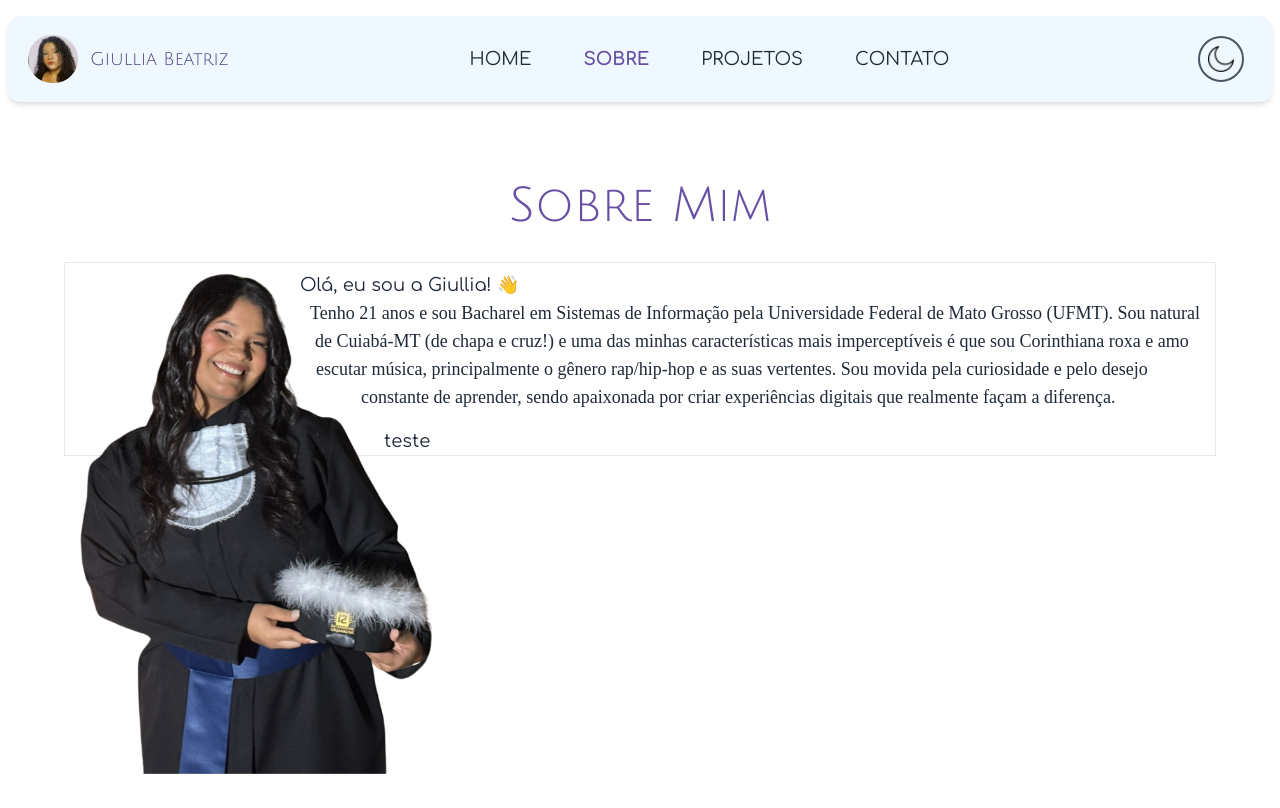
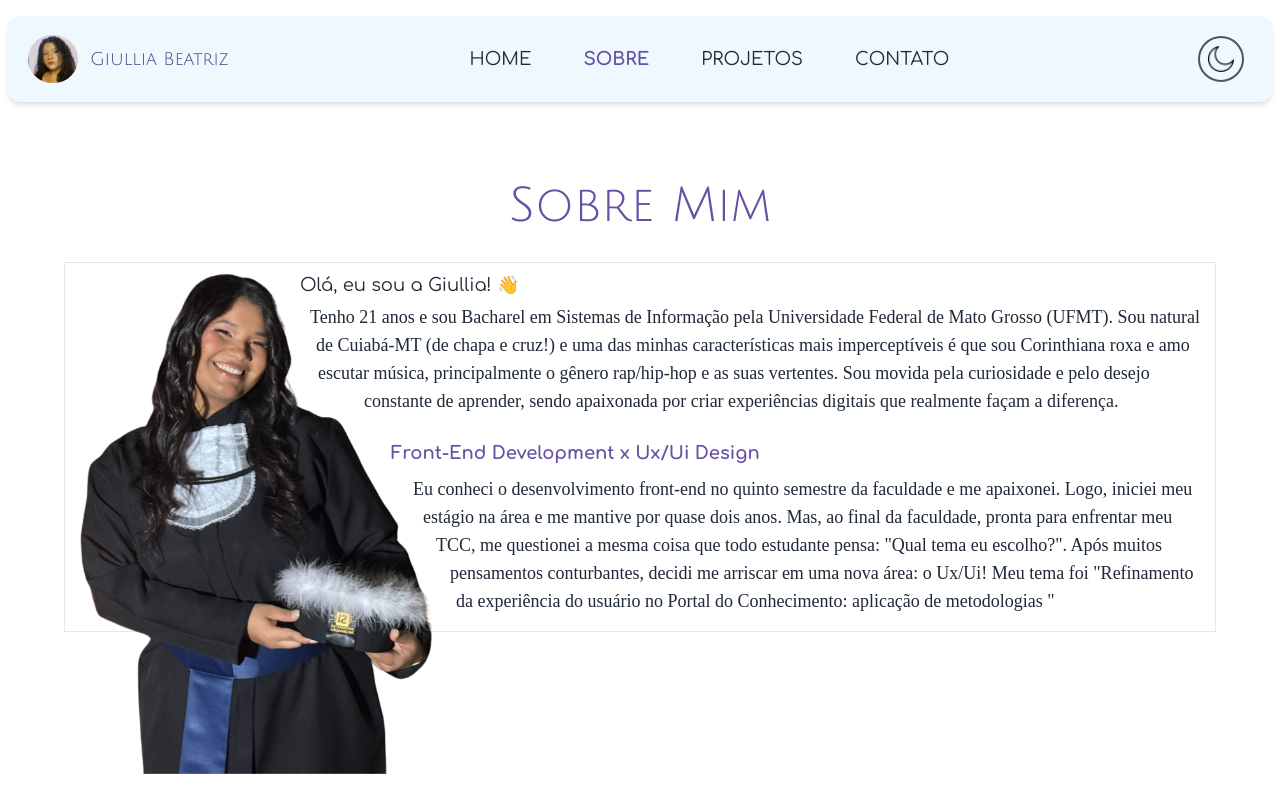
Before and after one commit to giulliabeatriz/portfolio, a React (Vite) app: page /sobre in a window 1280 px wide. Built offline with nearby package versions, Linux system fonts and the light colour scheme; a web font is replaced by a local one.

Commit message:
[add]: subindo alterações nos parágrafos

```diff
--- a/src/components/Pages/Sobre.jsx
+++ b/src/components/Pages/Sobre.jsx
@@ -14,16 +14,20 @@ const Sobre = () => {
           className="float-left w-1/2 md:w-1/3 mr-6 h-auto shape-image"
         />
 
-        <p className="mt-2 mb-0">
+        <p className="mt-2 mb-1">
           Olá, eu sou a Giullia! 👋
         </p>
-        <p className="mb-4 font-corpo">
+        <p className="mb-6 font-corpo">
           Tenho 21 anos e sou Bacharel em Sistemas de Informação pela Universidade Federal de Mato Grosso (UFMT).
           Sou natural de Cuiabá-MT (de chapa e cruz!) e uma das minhas características mais imperceptíveis é que sou Corinthiana roxa e amo escutar música, principalmente o gênero rap/hip-hop e as suas vertentes.
           Sou movida pela curiosidade e pelo desejo constante de aprender, sendo apaixonada por criar experiências digitais que realmente façam a diferença.
         </p>
-        <p>
-          teste
+        <p className="mb-2 font-xl font-bold mb-0 text-primary">
+          Front-End Development x Ux/Ui Design
+        </p>
+        <p className="mb-4 font-corpo">
+          Eu conheci o desenvolvimento front-end no quinto semestre da faculdade e me apaixonei. Logo, iniciei meu estágio na área e me mantive por quase dois anos. Mas, ao final da faculdade, pronta para enfrentar meu TCC, me questionei a mesma coisa que todo estudante pensa: "Qual tema eu escolho?".
+          Após muitos pensamentos conturbantes, decidi me arriscar em uma nova área: o Ux/Ui! Meu tema foi "Refinamento da experiência do usuário no Portal do Conhecimento: aplicação  de metodologias "
         </p>
       </div>
     </div>
```
